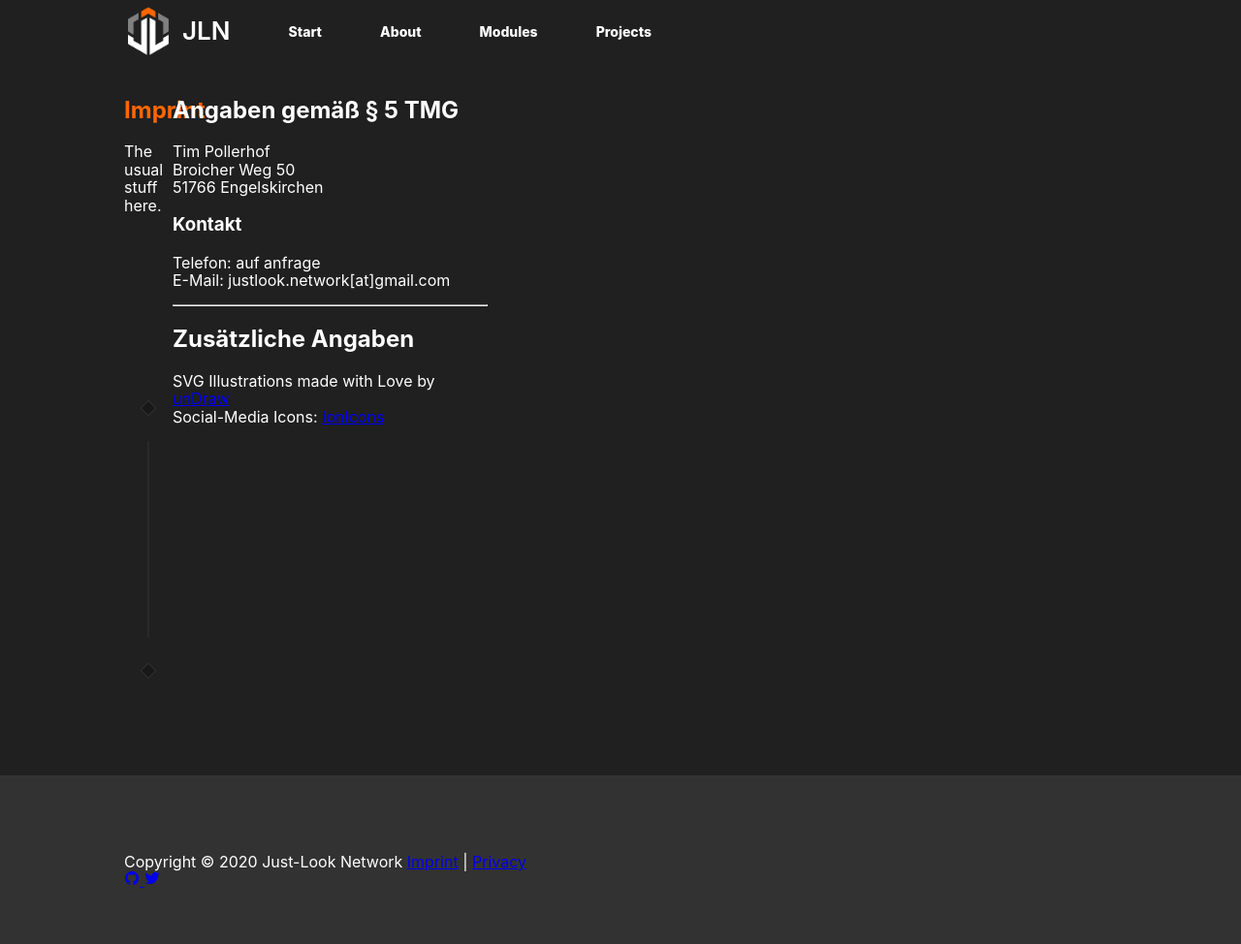
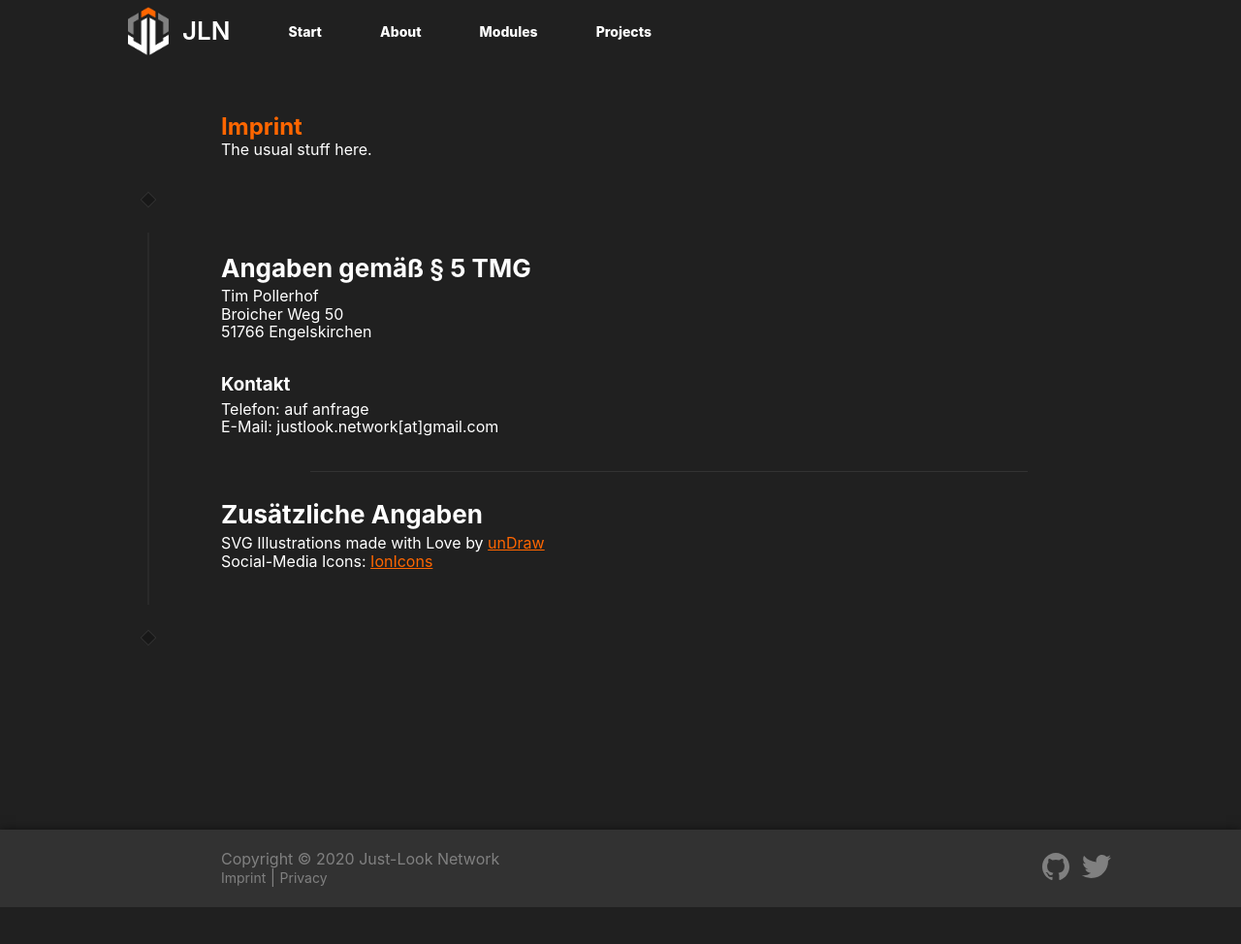
Before and after one commit to Just-Look-Network/JL_LandingPage, a website built with Parcel: page src/imprint.html in a window 1280 px wide. Shown: the whole page at 97% size. After the commit the page ends 936 px from the top, so only its background shows below. Built offline with nearby package versions, Linux system fonts and the light colour scheme.

Commit message:
all kinds of style changes

```diff
--- a/src/assets/scss/components/_container.scss
+++ b/src/assets/scss/components/_container.scss
@@ -26,7 +26,11 @@
 
     display: grid;
     grid-template-columns: 5rem 1fr 1fr 1fr;
-    grid-template-rows: 1fr 1fr 1fr 1fr;
+    grid-template-rows: 14rem 1fr 1fr 1fr;
+
+    &.grid-main {
+        grid-template-rows: 1fr 1fr 1fr 1fr;
+    }
 }
 
 @include responsive(xs) {
--- a/src/assets/scss/components/_section.scss
+++ b/src/assets/scss/components/_section.scss
@@ -25,3 +25,9 @@ section.divider {
     padding: 0;
     box-shadow: 0 0 10px rgba(0, 0, 0, 0.5);
 }
+
+section.footer {
+    height: 10vh;
+    padding: 0;
+    box-shadow: 0 0 10px rgba(0, 0, 0, 0.5);
+}
--- /dev/null
+++ b/src/assets/scss/components/_section_footer.scss
@@ -0,0 +1,64 @@
+/**
+* --------------------------------
+* Just-Look Network - LandingPage
+* Component: Section - Footer
+* --------------------------------
+**/
+
+section.footer {
+    .container {
+        display: flex;
+        align-items: center;
+        padding-left: 0rem;
+        overflow: hidden;
+
+        .copy {
+            display: flex;
+            flex-direction: column;
+            flex: 2;
+            color: $secondary;
+
+            .text {
+                font-size: 1.4rem;
+            }
+
+            .imprint > a {
+                font-size: 1.2rem;
+                color: inherit;
+                text-decoration: none;
+
+                &:hover {
+                    color: $primary;
+                }
+            }
+        }
+
+        .social {
+            display: flex;
+
+            ion-icon {
+                padding: 0.5rem;
+                font-size: 32px;
+                color: $secondary;
+
+                &:hover {
+                    color: $primary;
+                }
+            }
+        }
+    }
+}
+
+@include responsive(sm) {
+    section.footer > .container {
+        padding-left: 10rem;
+
+        .copy > .text {
+            font-size: 1.6rem;
+        }
+
+        .copy > .imprint > a {
+            font-size: 1.4rem;
+        }
+    }
+}
--- /dev/null
+++ b/src/assets/scss/components/_section_imprint.scss
@@ -0,0 +1,74 @@
+/**
+* --------------------------------
+* Just-Look Network - LandingPage
+* Component: Section - Imprint
+* --------------------------------
+**/
+
+section.imprint {
+    height: auto;
+    min-height: 90vh;
+    padding-top: 10rem;
+
+    .headline {
+        display: grid;
+        grid-row: 1/2;
+        grid-column: 1/5;
+        align-content: center;
+
+        h2.title {
+            margin: 0;
+        }
+
+        p.desc {
+            margin: 0;
+            padding-bottom: 6rem;
+        }
+    }
+
+    .info {
+        display: grid;
+        grid-row: 2/5;
+        grid-column: 1/5;
+
+        h2 {
+            margin-bottom: 0;
+            font-size: 2.6rem;
+        }
+
+        h3 {
+            margin-bottom: 0;
+        }
+
+        p {
+            margin-top: 0.5rem;
+        }
+
+        hr {
+            margin-top: 2rem;
+            width: 80%;
+            border: none;
+            border-top: 1px solid $dark;
+        }
+
+        a {
+            color: $primary;
+        }
+    }
+}
+
+@include responsive(sm) {
+    section.imprint {
+        .headline {
+            grid-column: 2/5;
+            padding-left: 5rem;
+        }
+
+        .info {
+            padding-left: 5rem;
+            padding-bottom: 2rem;
+            grid-row: 2/4;
+            grid-column: 2/5;
+        }
+    }
+}
--- a/src/assets/scss/components/_section_modules.scss
+++ b/src/assets/scss/components/_section_modules.scss
@@ -44,7 +44,7 @@ section.modules {
 
                 background-color: $dark;
                 box-shadow: 0 0 10px rgba(0, 0, 0, 0.5);
-
+                border: 1px solid #121212;
                 overflow: hidden;
 
                 img {
--- a/src/assets/scss/components/_section_projects.scss
+++ b/src/assets/scss/components/_section_projects.scss
@@ -6,6 +6,9 @@
 **/
 
 section.projects {
+    height: auto;
+    min-height: 100vh;
+
     .headline {
         display: grid;
         grid-row: 1/2;
@@ -20,6 +23,60 @@ section.projects {
             margin: 0;
         }
     }
+
+    .gallery {
+        display: grid;
+        grid-row: 2/5;
+        grid-column: 1/5;
+        grid-template-columns: repeat(auto-fit, minmax(300px, 1fr));
+        row-gap: 2rem;
+        column-gap: 2rem;
+
+        .img-container {
+            height: 150px;
+            overflow: hidden;
+            position: relative;
+            border: 2px solid #121212;
+            box-shadow: 0 0 10px rgba(0, 0, 0, 0.5);
+
+            img {
+                width: 100%;
+                height: 100%;
+                object-fit: cover;
+                cursor: pointer;
+                filter: grayscale(1);
+                transition: $transition-fast;
+
+                &:hover {
+                    transform: scale(1.2) rotate(10deg);
+                    filter: grayscale(0);
+                }
+
+                &:hover + .title {
+                    opacity: 1;
+                    top: 50%;
+                }
+            }
+
+            .title {
+                position: absolute;
+                background-color: #121212;
+                border: 2px solid #ccc;
+                color: $body-color;
+                font-size: 2.4rem;
+                text-align: center;
+                padding: 0.4rem;
+                opacity: 0;
+                width: 80%;
+                top: 100%;
+                left: 50%;
+                transform: translate(-50%, -50%);
+
+                pointer-events: none;
+                transition: $transition-fast;
+            }
+        }
+    }
 }
 
 @include responsive(sm) {
@@ -28,5 +85,36 @@ section.projects {
             grid-column: 2/5;
             padding-left: 5rem;
         }
+
+        .gallery {
+            grid-column: 2/5;
+            padding-left: 5rem;
+            padding-top: 5rem;
+
+            .img-container {
+                height: 200px;
+            }
+        }
     }
 }
+
+@include responsive(md) {
+    section.projects {
+        .gallery > .img-container {
+            height: auto;
+            min-height: 300px;
+        }
+    }
+}
+
+@include responsive(lg) {
+    section.projects {
+        .gallery {
+            // padding-left: 5rem;
+            // margin-top: 5rem;
+            // grid-column: 2/5;
+            // flex-direction: row;
+            // column-gap: 3%;
+        }
+    }
+}
--- a/src/assets/scss/main.scss
+++ b/src/assets/scss/main.scss
@@ -26,6 +26,8 @@
 @import 'components/section_modules';
 @import 'components/section_projects';
 @import 'components/section_about';
+@import 'components/section_footer';
+@import 'components/section_imprint';
 
 // Import Utilities
 @import 'utils/clearfix';
```
